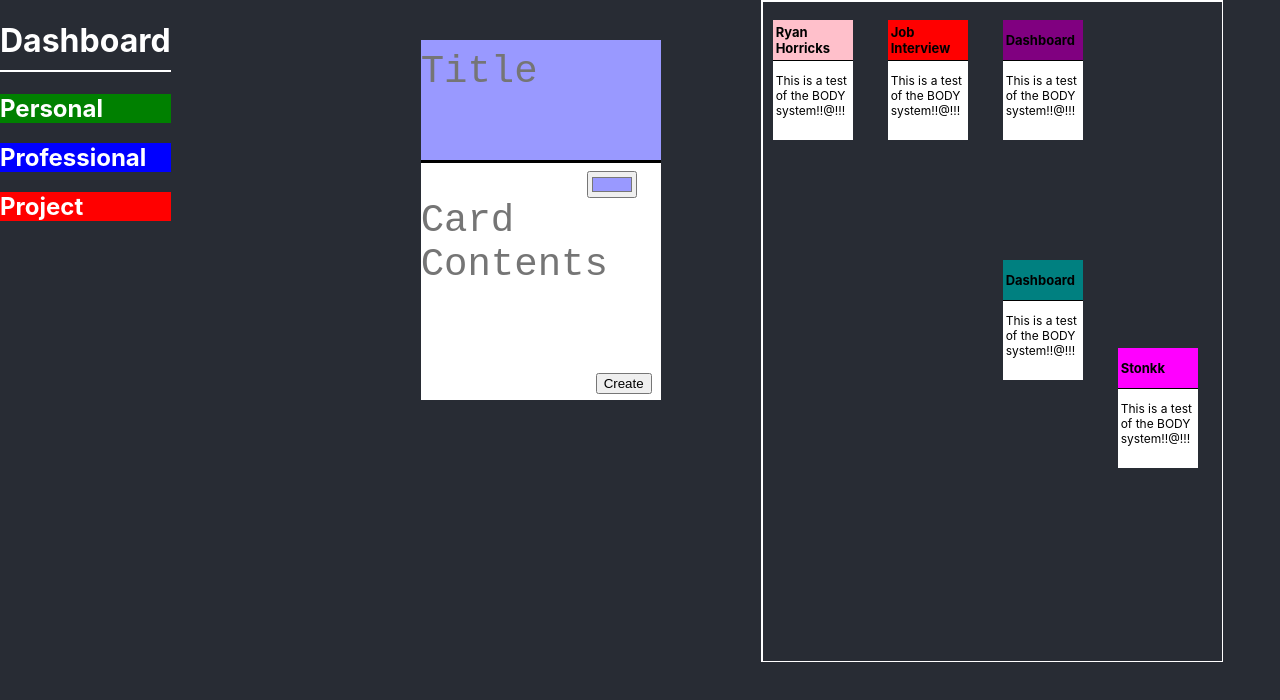
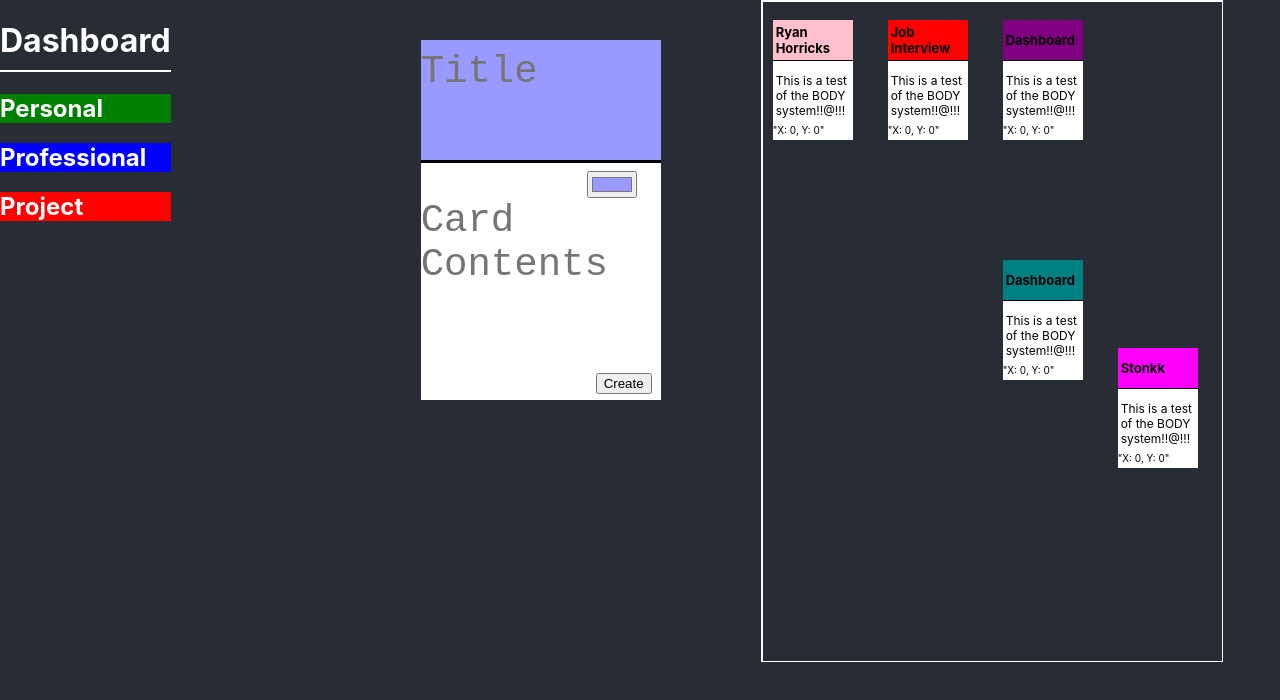
Before and after one commit to codekane/Dashboard, a React (Create React App) app: page / in a window 1280 px wide. Shown: the top 700 px of the page. Built offline with nearby package versions, Linux system fonts and the light colour scheme.

Commit message:
Very nominally effective position system. Clearly what needs to go next, but I would liek to be able to go back here if needed plz ty.

```diff
--- a/src/App.css
+++ b/src/App.css
@@ -71,6 +71,9 @@
   margin-left: 3px;
   margin-right: 3px;
   cursor: default;
+  max-height: 45px;
+  overflow: hidden;
+  margin-bottom: 0px;
 }
 
 
--- a/src/components/board.js
+++ b/src/components/board.js
@@ -7,16 +7,10 @@ export default function Board(props) {
   return(
     <div className="Board">
       <div className="Board-Valid">
-
         {cards.map(card => (<DashCard color={card.color} key={card.id}
                                       title={card.title} grid={card.grid} body={card.body}/>)
         )}
-
-
       </div>
-
     </div>
-
-
   )
 }
--- a/src/components/card-creator.js
+++ b/src/components/card-creator.js
@@ -23,7 +23,6 @@ export default function CardCreator(props) {
     setTitle('');
     setBody('');
     setColor('#9999FF');
-
   }
 
   return(
@@ -47,8 +46,5 @@ export default function CardCreator(props) {
         </form>
       </div>
     </div>
-
-
   )
-
 }
--- a/src/components/dash-card.js
+++ b/src/components/dash-card.js
@@ -5,6 +5,7 @@ export default function DashCard(props) {
   const [background, setBackground] = useState(props.background || "white");
   const [dragging, setDragging] = useState(false);
   const [grid, setGrid] = useState(props.grid || [0, 0]);
+  const [position, setPosition] = useState(props.position || { x: 0, y: 0 });
 
   const style= {
     height: "120px",
@@ -15,13 +16,19 @@ export default function DashCard(props) {
     gridColumnEnd: `col-start ${grid[1]}`
   };
 
+  const handleDrag = (e, ui) => {
+    const { x, y } = position
+    setPosition({ x: x + ui.deltaX, y: y + ui.deltaY });
+  };
+
   return(
-    <Draggable bounds="parent">
+    <Draggable bounds="parent" onDrag={handleDrag}>
       <div className="Dash-Card" style={style}>
         <header style={{backgroundColor: props.color}}>
           <strong>{props.title}</strong>
         </header>
         <p>{props.body}</p>
+        <span style={{fontSize: "10px", marginTop: "-10px"}}>"X: {Math.round(position.x)}, Y: {Math.round(position.y)}"</span>
       </div>
     </Draggable>
   )
```
